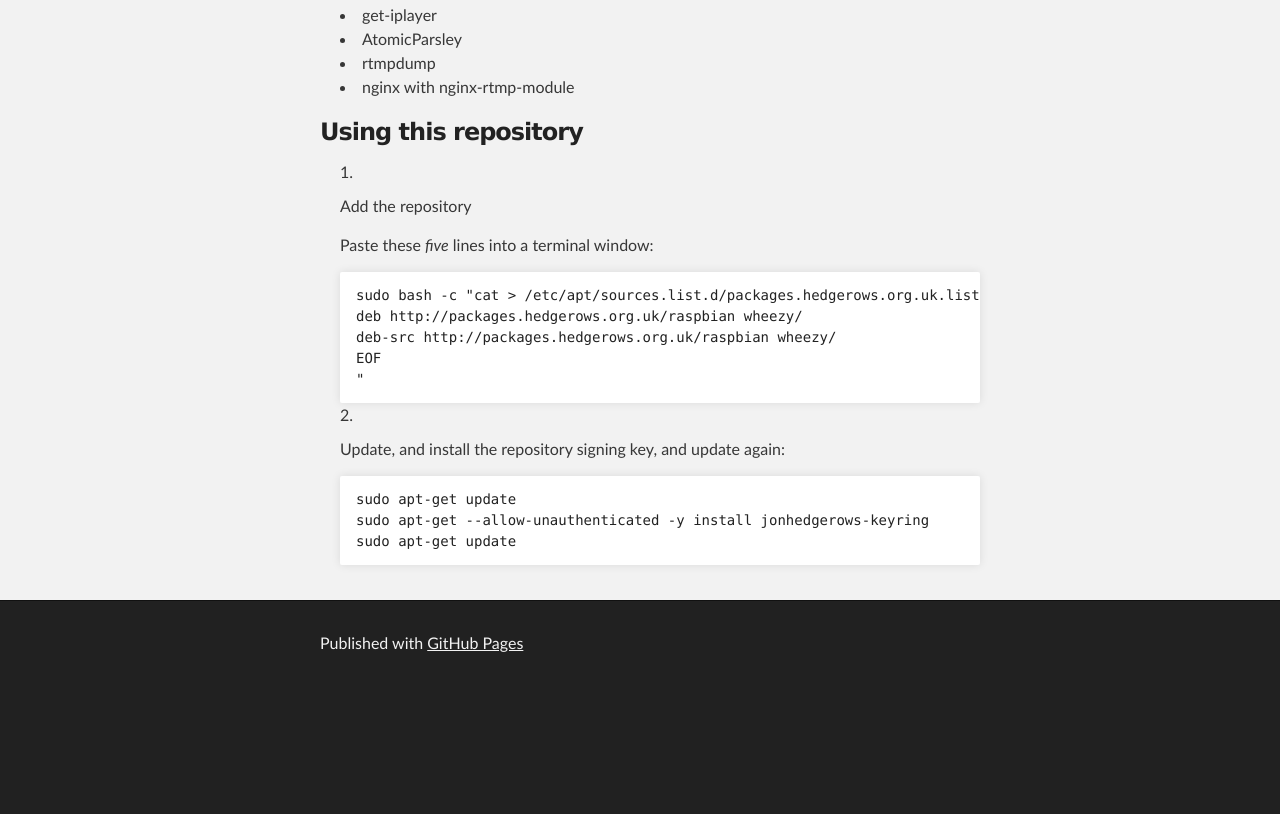
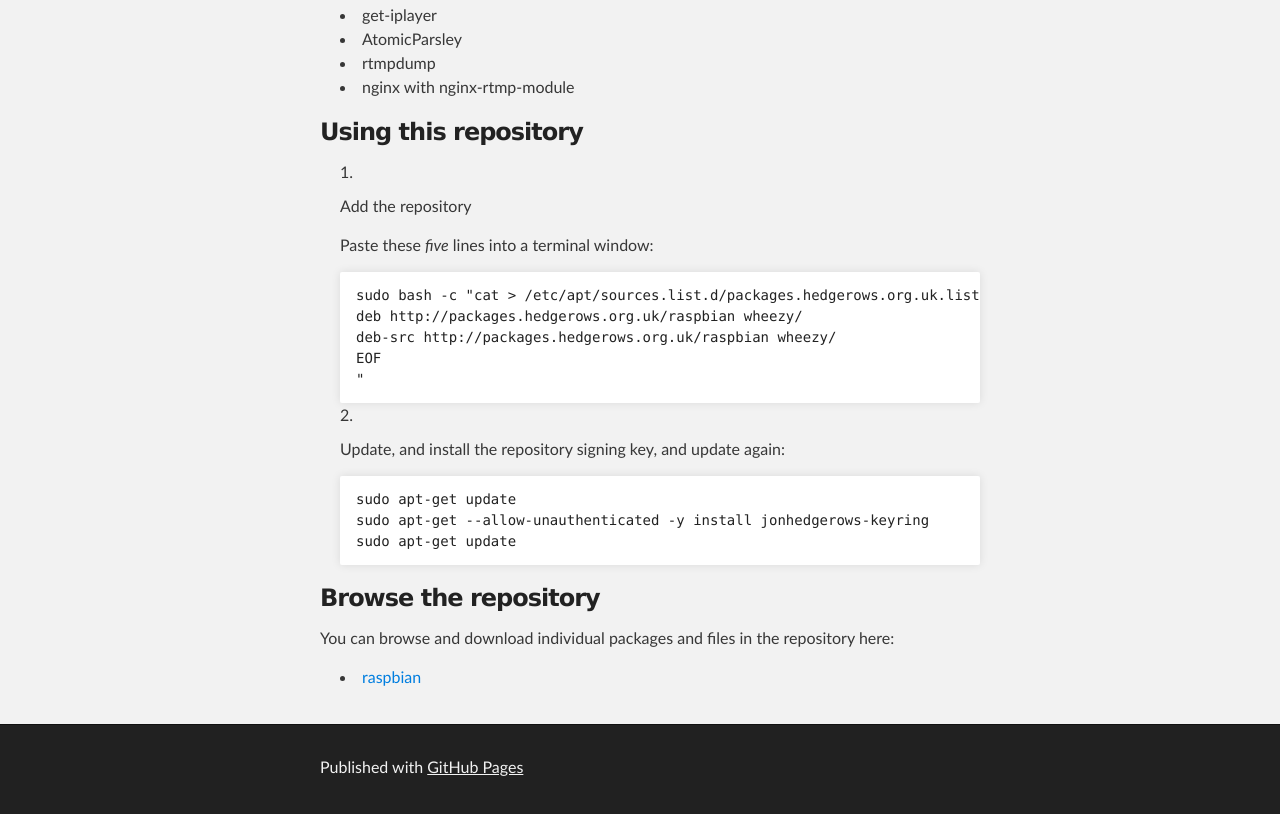
Before and after one commit to jon-hedgerows/jon-hedgerows.github.io, a plain HTML site: page index.html in a window 1280 px wide. Shown: the part 306-1120 px from the top of the page. Before the commit the page ends 996 px from the top, so only its background shows below. Drawn offline with Linux system fonts and the light colour scheme.

Commit message:
updated index to point to raspbian project pages

```diff
--- a/index.html
+++ b/index.html
@@ -62,6 +62,14 @@ sudo apt-get update
 </code></pre>
 </li>
 </ol>
+<h3>
+<a name="browse-the-repository" class="anchor" href="#browse-the-repository"><span class="octicon octicon-link"></span></a>Browse the repository</h3>
+
+<p>You can browse and download individual packages and files in the repository here:</p>
+
+<ul>
+<li><a href="raspbian">raspbian</a></li>
+</ul>
       </section>
     </div>
 
```
